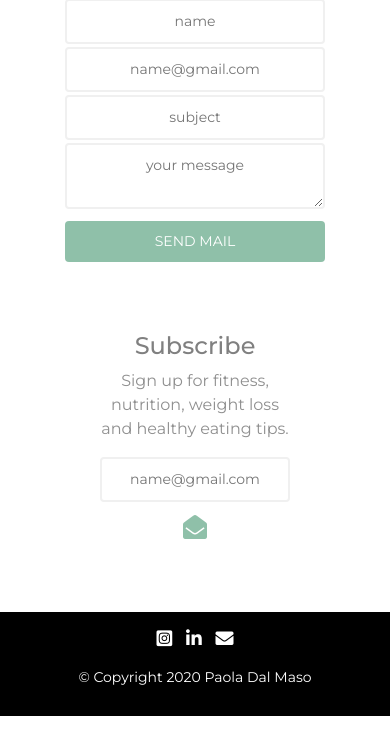
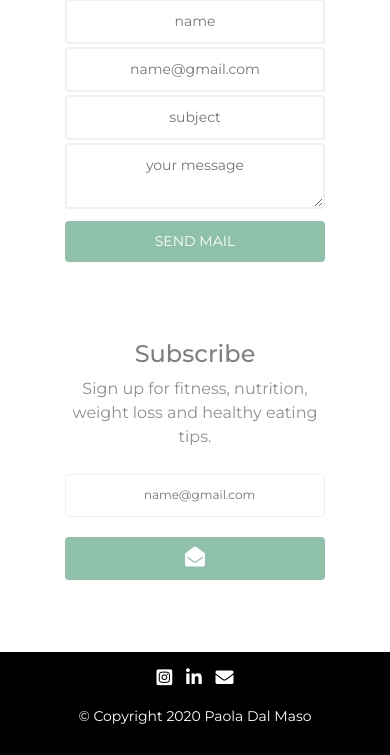
Before and after one commit to trinajoy/fitness-app, a PHP site: page /index.html in a window 390 px wide. Shown: the part 3754-4509 px from the top of the page. Before the commit the page ends 4470 px from the top, so only its background shows below. Run offline with PHP 8.4, Linux system fonts and the light colour scheme; some libraries are stand-ins or nearby versions.

Commit message:
fix newsletter form responsive issues

```diff
--- a/css/styles.css
+++ b/css/styles.css
@@ -232,35 +232,31 @@ hr {
   display: inline-block;
 }
 
-.newsletter .form-control input,
-.newsletter .form-control button {
-  /* margin: 0 auto; */
+.newsletter .form-control input {
+  border: 1px solid #f0f0f0;
+  border-radius: 4px;
+  padding: 4.5% 30%;
+  font-size: 12px;
 }
 
-.newsletter .form-control input {
-  border: 2px solid #f0f0f0;
-  border-radius: 4px;
-  width: 350px;
-  padding: 10px;
-  font-size: 14px;
-  text-align: center;
+.newsletter .form-control input::placeholder {
+  overflow: visible;
 }
 
 .newsletter .fas {
-  font-size: 24px;
+  font-size: 20px;
   color: #8fc0a9;
 }
 
 .newsletter .fas:hover {
-  color: #68b0ab;
+  color: #fff;
 }
 
 .newsletter button {
-  margin-top: 40px;
-  margin: auto;
+  margin-top: 40px auto;
   display: inline-block;
   outline: 0;
-  background-color: #fff;
+  color: #fff;
   border-style: none;
 }
 
@@ -293,7 +289,7 @@ hr {
   text-align: center;
 }
 
-@media (max-width: 1028px) {
+@media (max-width: 1500px) {
   #carousel {
     display: none;
   }
@@ -303,18 +299,34 @@ hr {
   }
 }
 
-@media (max-width: 550px) {
-  .newsletter .form-control input,
-  .newsletter .form-control button {
-    display: block;
-    width: 100%;
-  }
+.newsletter {
+  padding: 20px 0;
+}
 
-  /* .newsletter .form-control input {
-    padding: 5px 0;
-  }
+.container {
+  padding: 3% 0%;
+}
 
-  .newsletter .form-control button {
-    padding: 5px 0;
-  } */
+.newsletter .form-inline {
+  display: block;
+  width: 100%;
 }
+
+.newsletter .form-control input,
+.newsletter .form-control button {
+  display: block;
+  width: 100%;
+  margin-top: 25px;
+}
+
+.newsletter .form-control button {
+  background-color: #8fc0a9;
+}
+
+.newsletter .form-control button:hover {
+  background-color: #68b0ab;
+}
+
+.newsletter .fas {
+  color: #fff;
+}
```
